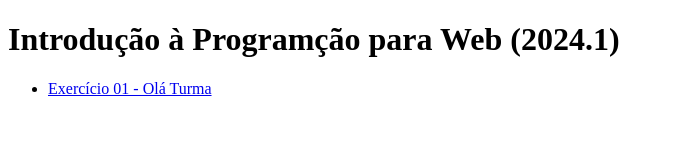
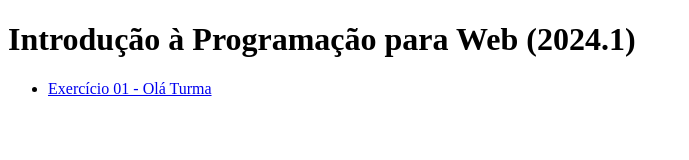
Before and after one commit to odaniellevi/Aula-1, a plain HTML site: page index.html in a window 1280 px wide. Shown: the whole page, without its empty margins (0-689 px from the left). Drawn offline with Linux system fonts and the light colour scheme.

Commit message:
correção da palavra "programação"

```diff
--- a/index.html
+++ b/index.html
@@ -3,7 +3,7 @@
 <html>
   <head> </head>
   <body>
-    <h1>Introdução à Programção para Web (2024.1)</h1>
+    <h1>Introdução à Programação para Web (2024.1)</h1>
     <ul>
       <li><a href="./ex01/">Exercício 01 - Olá Turma</a></li>
     </ul>
```
